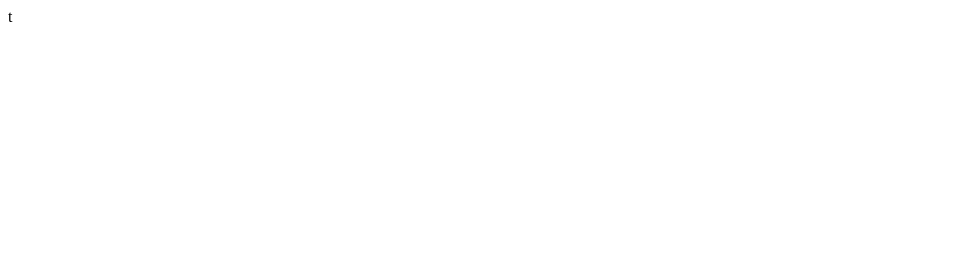
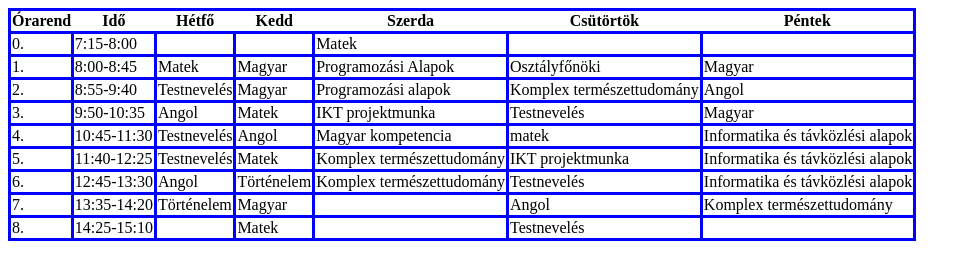
Before and after one commit to SzirmaiA/web, a plain HTML site: page tablazat0.html in a window 1280 px wide. Shown: the whole page, without its empty margins (0-971 px from the left). Drawn offline with Linux system fonts and the light colour scheme.

Commit message:
tablazat

```diff
--- a/tablazat0.html
+++ b/tablazat0.html
@@ -3,9 +3,106 @@
 <head>
     <meta charset="UTF-8">
     <meta name="viewport" content="width=device-width, initial-scale=1.0">
-    <title>Document</title>
+    <title>Táblázat</title>
+    <style>
+       table,td,tr {
+        border: 3px solid blue;
+        border-collapse: collapse;
+       }
+    </style>
 </head>
 <body>
-    t
+    <table>
+        <tr>
+            <th>Órarend</th>
+            <th>Idő</th>
+            <th>Hétfő</th>
+            <th>Kedd</th>
+            <th>Szerda</th>
+            <th>Csütörtök</th>
+            <th>Péntek</th>
+        </tr>
+        <tr>
+            <td>0.</td>
+            <td>7:15-8:00</td>
+            <td></td>
+            <td></td>
+            <td>Matek</td>
+            <td></td>
+            <td></td>
+        </trs>
+        <tr>
+            <td>1.</td>
+            <td>8:00-8:45</td>
+            <td>Matek</td>
+            <td>Magyar</td>
+            <td>Programozási Alapok</td>
+            <td>Osztályfőnöki</td>
+            <td>Magyar</td>
+        </tr>
+        <tr>
+            <td>2.</td>
+            <td>8:55-9:40</td>
+            <td>Testnevelés</td>
+            <td>Magyar</td>
+            <td>Programozási alapok</td>
+            <td>Komplex természettudomány</td>
+            <td>Angol</td>
+        </tr>
+        <tr>
+            <td>3.</td>
+            <td>9:50-10:35</td>
+            <td>Angol</td>
+            <td>Matek</td>
+            <td>IKT projektmunka</td>
+            <td>Testnevelés</td>
+            <td>Magyar</td>
+        </tr>
+        <tr>
+            <td>4.</td>
+            <td>10:45-11:30</td>
+            <td>Testnevelés</td>
+            <td>Angol</td>
+            <td>Magyar kompetencia</td>
+            <td>matek</td>
+            <td>Informatika és távközlési alapok</td>
+        </tr>
+        <tr>
+            <td>5.</td>
+            <td>11:40-12:25</td>
+            <td>Testnevelés</td>
+            <td>Matek</td>
+            <td>Komplex természettudomány</td>
+            <td>IKT projektmunka</td>
+            <td>Informatika és távközlési alapok</td>
+        </tr>
+        <tr>
+            <td>6.</td>
+            <td>12:45-13:30</td>
+            <td>Angol</td>
+            <td>Történelem</td>
+            <td>Komplex természettudomány</td>
+            <td>Testnevelés</td>
+            <td>Informatika és távközlési alapok</td>
+        </tr>
+        <tr>
+            <td>7.</td>
+            <td>13:35-14:20</td>
+            <td>Történelem</td>
+            <td>Magyar</td>
+            <td></td>
+            <td>Angol</td>
+            <td>Komplex természettudomány</td>
+        </tr>
+        <tr>
+            <td>8.</td>
+            <td>14:25-15:10</td>
+            <td></td>
+            <td>Matek</td>
+            <td></td>
+            <td>Testnevelés</td>
+            <td></td>
+        </tr>
+    </table>
 </body>
 </html>
```
